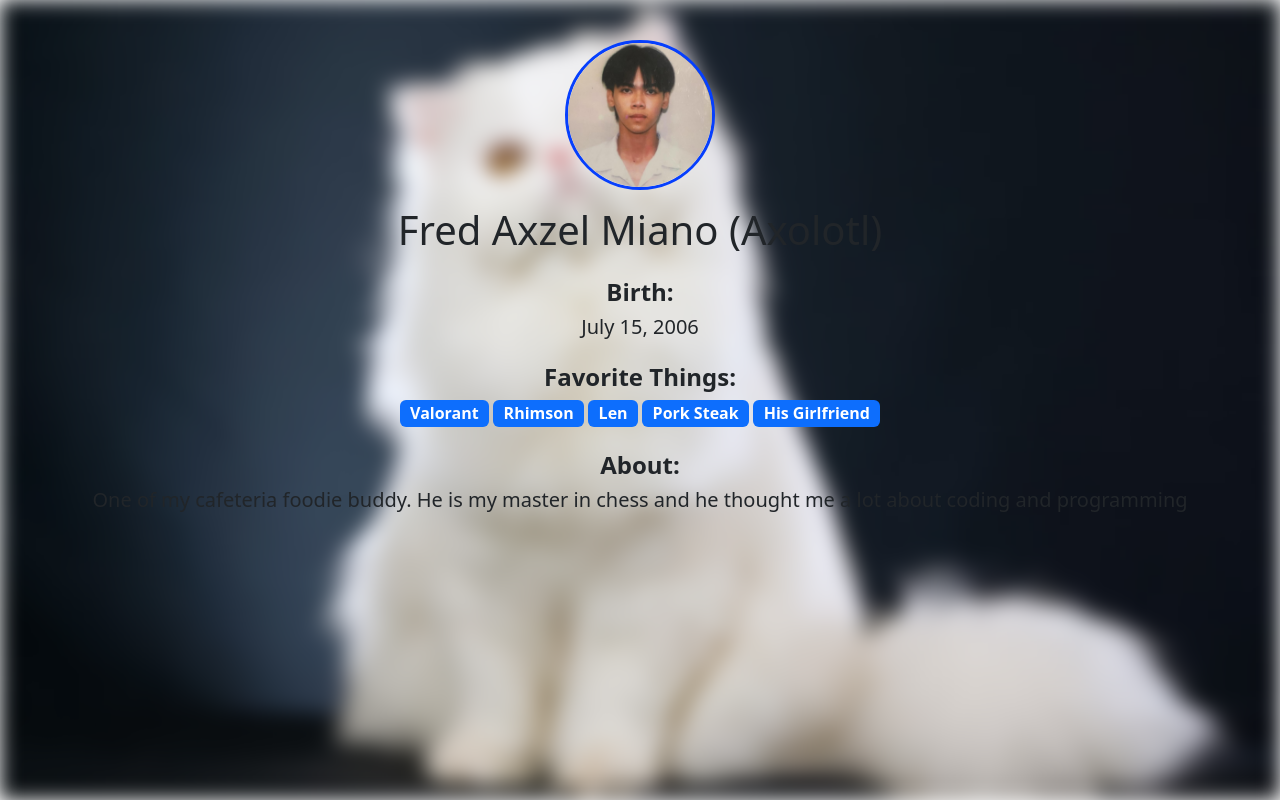
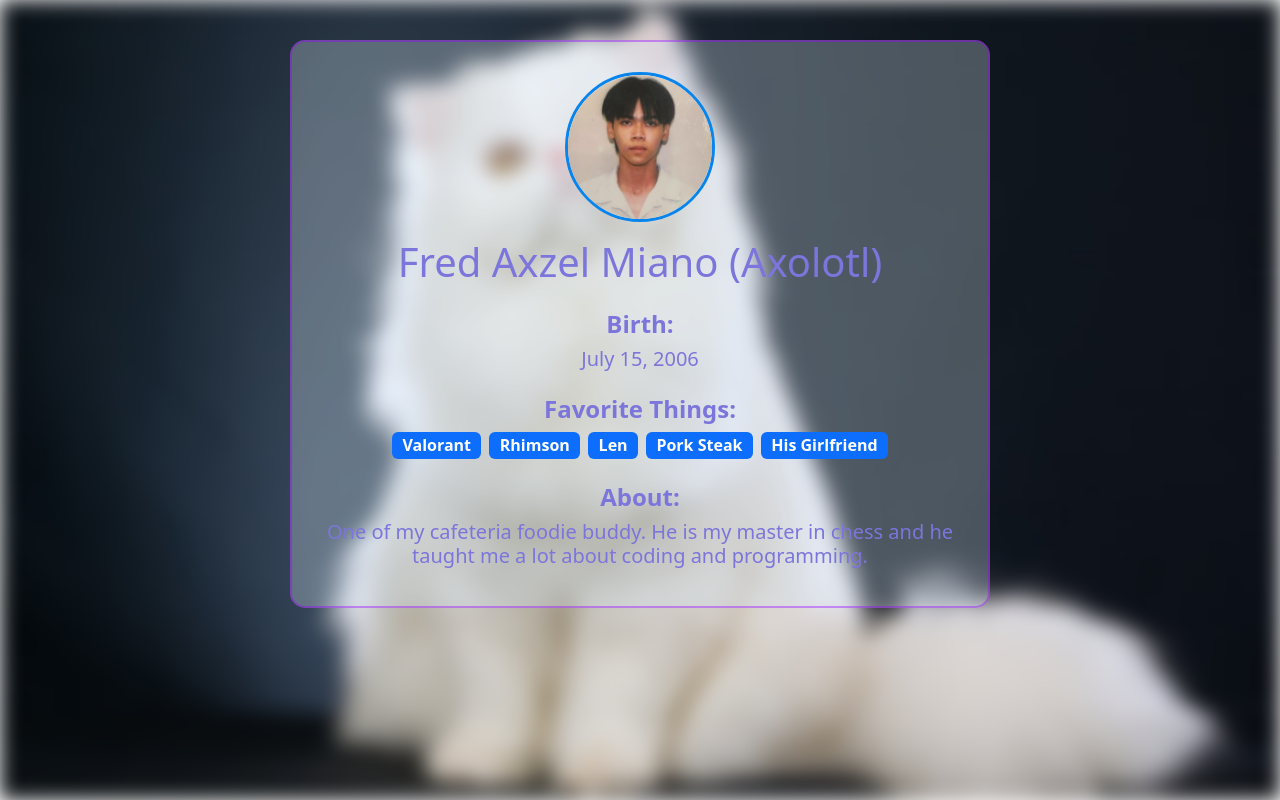
Before and after one commit to Revieth/Revieth.github.io, a plain HTML site: page ThirdSemFinals/F5Formative/nickname_inline.html in a window 1280 px wide. Drawn offline with nearby package versions, Linux system fonts and the light colour scheme.

Commit message:
Final output

```diff
--- a/ThirdSemFinals/F5Formative/nickname_inline.html
+++ b/ThirdSemFinals/F5Formative/nickname_inline.html
@@ -9,7 +9,8 @@
   <script src="https://cdn.jsdelivr.net/npm/bootstrap@5.3.6/dist/js/bootstrap.bundle.min.js"></script>
 </head>
 
-<body style="margin: 0; padding: 40px 0; color: #212529; position: relative; min-height: 100vh;">
+<body style="margin: 0; padding: 40px 0; color: #7c75db; position: relative; min-height: 100vh;">
+
 
   <div style="
     background: url('/ThirdSemFinals/ThirdSem_Img/BackgroundAxzel1.png') no-repeat center center fixed;
@@ -22,12 +23,22 @@
   "></div>
 
 
-  <div class="container text-center" style="position: relative; z-index: 1;">
+  <div class="container text-center" style="
+    position: relative;
+    z-index: 1;
+    background-color: rgba(215, 232, 243, 0.3); /* semi-transparent gray */
+    border: 2px solid rgba(153, 0, 255, 0.4);
+    padding: 30px;
+    border-radius: 15px;
+    max-width: 700px;
+    margin: auto;
+  ">
+
     <img src="/ThirdSemFinals/ThirdSem_Img/Axzel.png" style="
       width: 150px;
       height: 150px;
       object-fit: cover;
-      border: 3px solid #063ffd;
+      border: 3px solid #0785ec;
       border-radius: 50%;
     " alt="My Chess Master">
 
@@ -40,7 +51,7 @@
 
     <div class="mt-4">
       <h4><b>Favorite Things:</b></h4>
-      <div>
+      <div class="d-flex justify-content-center flex-wrap gap-2">
         <span class="badge bg-primary fs-6">Valorant</span>
         <span class="badge bg-primary fs-6">Rhimson</span>
         <span class="badge bg-primary fs-6">Len</span>
@@ -51,8 +62,9 @@
 
     <div class="mt-4">
       <h4><b>About:</b></h4>
-      <h5>One of my cafeteria foodie buddy. He is my master in chess and he thought me a lot about coding and programming</h5>
+      <h5>One of my cafeteria foodie buddy. He is my master in chess and he taught me a lot about coding and programming.</h5>
     </div>
+
   </div>
 
 </body>
```
